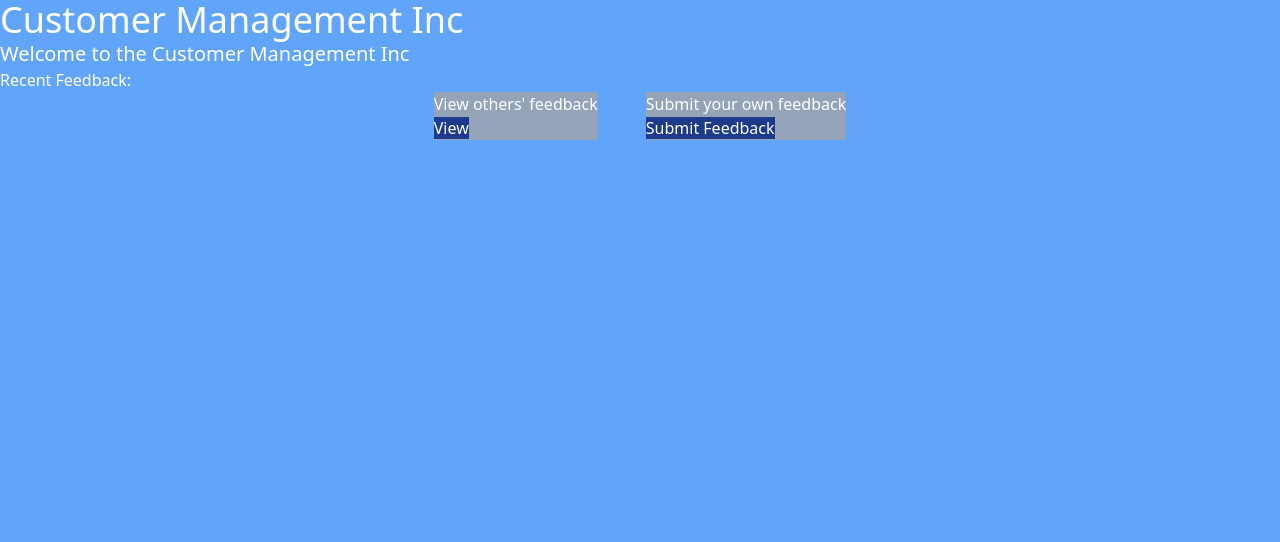
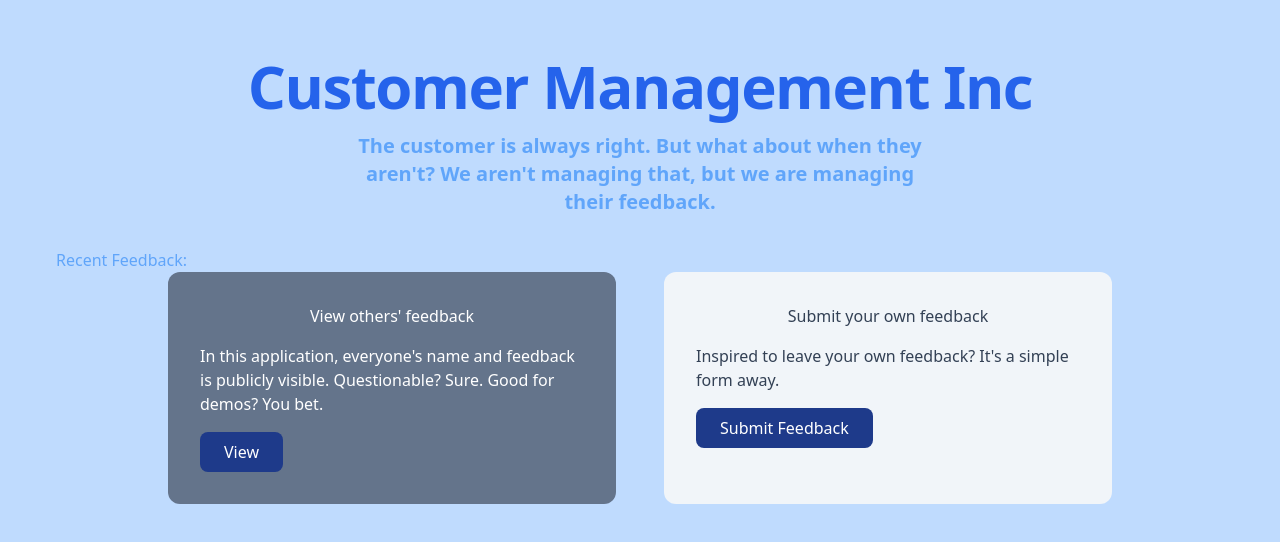
Before and after one commit to tannerbaum/customer-management, a Nuxt app: page / in a window 1280 px wide. Shown: the top 542 px of the page. Built offline with nearby package versions, Linux system fonts and the light colour scheme.

Commit message:
home page wip

```diff
--- a/components/Layout.vue
+++ b/components/Layout.vue
@@ -1,6 +1,8 @@
 <script setup lang="ts" />
 <template>
-  <div class="h-screen bg-blue-400 text-white">
-    <slot />
+  <div class="h-screen bg-blue-200 text-white">
+    <div class="container mx-auto md:px-8 xl:px-14">
+      <slot />
+    </div>
   </div>
 </template>
--- a/pages/index.vue
+++ b/pages/index.vue
@@ -1,18 +1,42 @@
 <script setup lang="ts"></script>
 <template>
   <Layout>
-    <h1 class="text-4xl">Customer Management Inc</h1>
-    <p class="text-xl">Welcome to the Customer Management Inc</p>
-    <div>Recent Feedback:</div>
+    <h1
+      class="text-4xl font-extrabold sm:text-5xl lg:text-6xl tracking-tight text-center text-blue-600 pt-14"
+    >
+      Customer Management Inc
+    </h1>
+    <p
+      class="text-xl text-center font-extrabold text-blue-400 mt-4 max-w-xl mx-auto"
+    >
+      The customer is always right. But what about when they aren't? We aren't
+      managing that, but we are managing their feedback.
+    </p>
+    <div class="mt-8 text-blue-400">Recent Feedback:</div>
     <div class="flex justify-center gap-12">
-      <div class="bg-slate-400">
-        <h2>View others' feedback</h2>
-        <NuxtLink to="/feedback/view" class="bg-blue-900"> View </NuxtLink>
+      <div class="bg-slate-500 rounded-xl p-8 basis-1/2 max-w-md">
+        <h2 class="text-center mb-4">View others' feedback</h2>
+        <p class="mb-4">
+          In this application, everyone's name and feedback is publicly visible.
+          Questionable? Sure. Good for demos? You bet.
+        </p>
+        <NuxtLink to="/feedback/view">
+          <button class="h-10 px-6 rounded-lg bg-blue-900 text-white">
+            View
+          </button>
+        </NuxtLink>
       </div>
-      <div class="bg-slate-400">
-        <h2>Submit your own feedback</h2>
-        <NuxtLink to="/feedback/submit" class="bg-blue-900">
-          Submit Feedback
+      <div
+        class="bg-slate-100 text-slate-700 rounded-xl p-8 basis-1/2 max-w-md"
+      >
+        <h2 class="text-center mb-4">Submit your own feedback</h2>
+        <p class="mb-4">
+          Inspired to leave your own feedback? It's a simple form away.
+        </p>
+        <NuxtLink to="/feedback/submit">
+          <button class="h-10 px-6 rounded-lg bg-blue-900 text-white">
+            Submit Feedback
+          </button>
         </NuxtLink>
       </div>
     </div>
```
